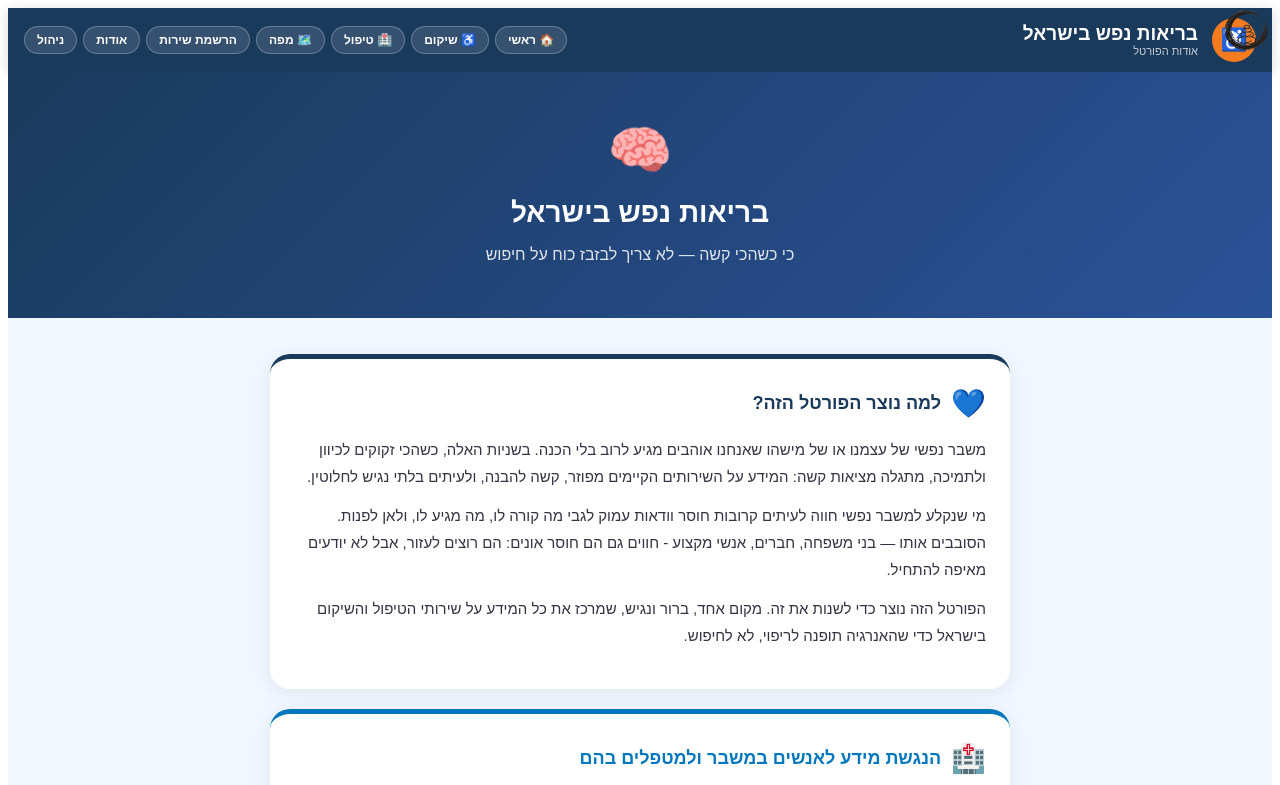
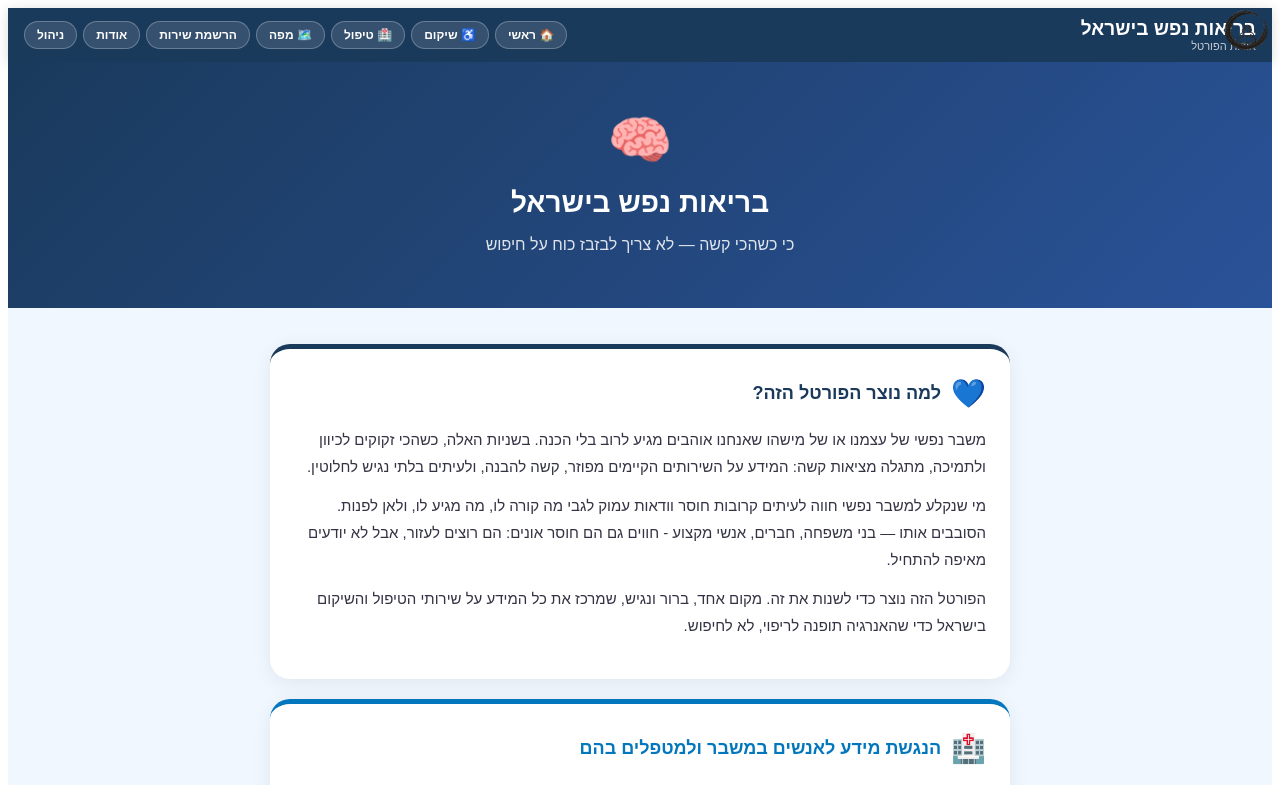
Before and after one commit to sivantelem-commits/rehab-directory, a Next.js app: page /about in a window 1280 px wide. Shown: the top 785 px of the page. Built offline with nearby package versions, Linux system fonts and the light colour scheme.

Commit message:
Update about.js

```diff
--- a/pages/about.js
+++ b/pages/about.js
@@ -11,7 +11,6 @@ export default function About() {
       <div dir="rtl" style={{ fontFamily: 'Arial, sans-serif', minHeight: '100vh', background: '#F0F7FF' }}>
         <header style={{ background: '#1A3A5C', color: 'white', padding: '10px 16px', display: 'flex', alignItems: 'center', justifyContent: 'space-between', boxShadow: '0 2px 12px rgba(0,0,0,0.15)', flexWrap: 'wrap', gap: 8 }}>
           <div style={{ display: 'flex', alignItems: 'center', gap: 14 }}>
-            <div style={{ width: 44, height: 44, borderRadius: '50%', background: '#F47B20', display: 'flex', alignItems: 'center', justifyContent: 'center', fontSize: 22, fontWeight: 800, color: 'white' }}>♿</div>
             <div>
               <div style={{ fontWeight: 800, fontSize: 19 }}>בריאות נפש בישראל</div>
               <div style={{ fontSize: 11, opacity: 0.75 }}>אודות הפורטל</div>
```
